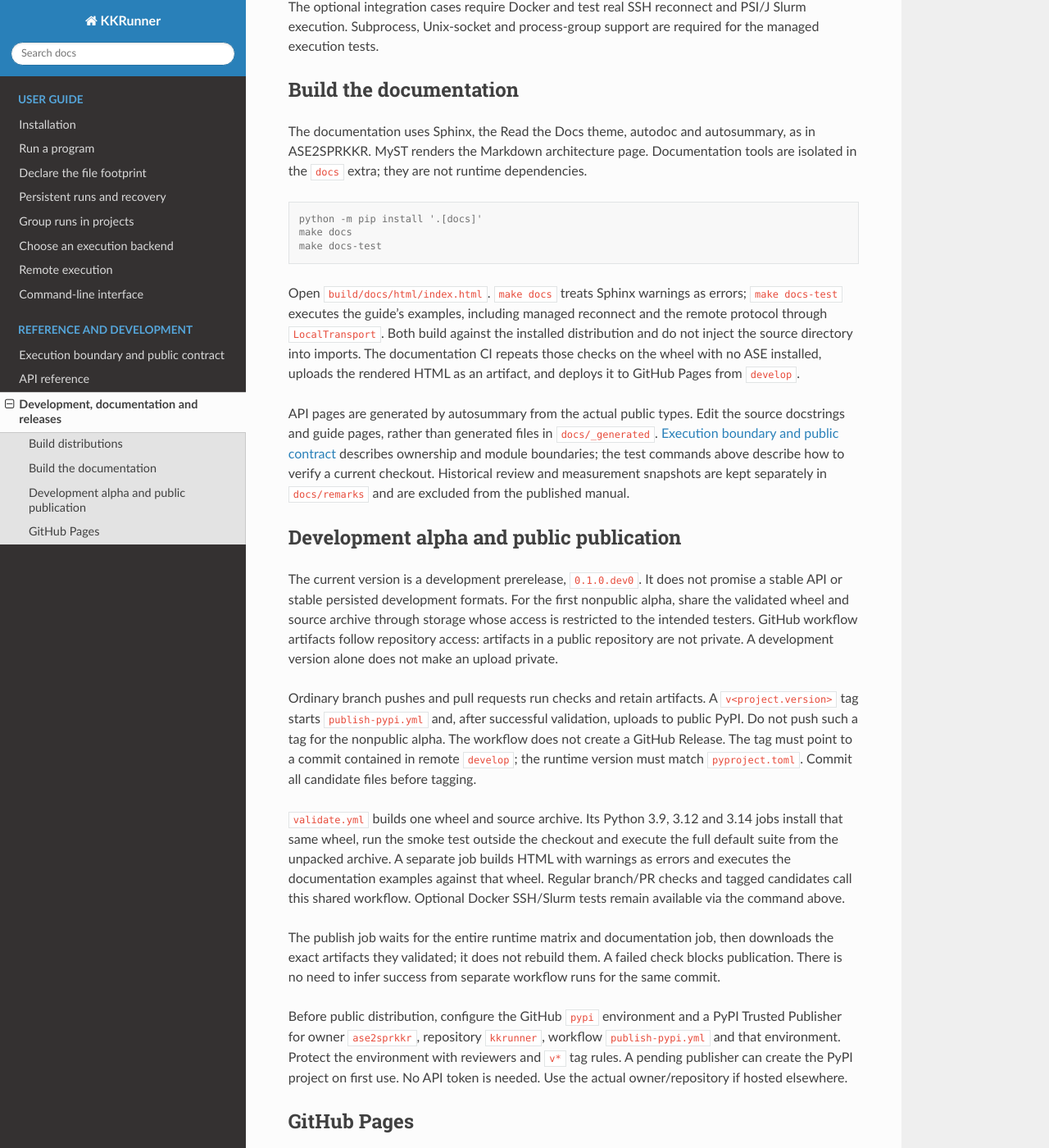
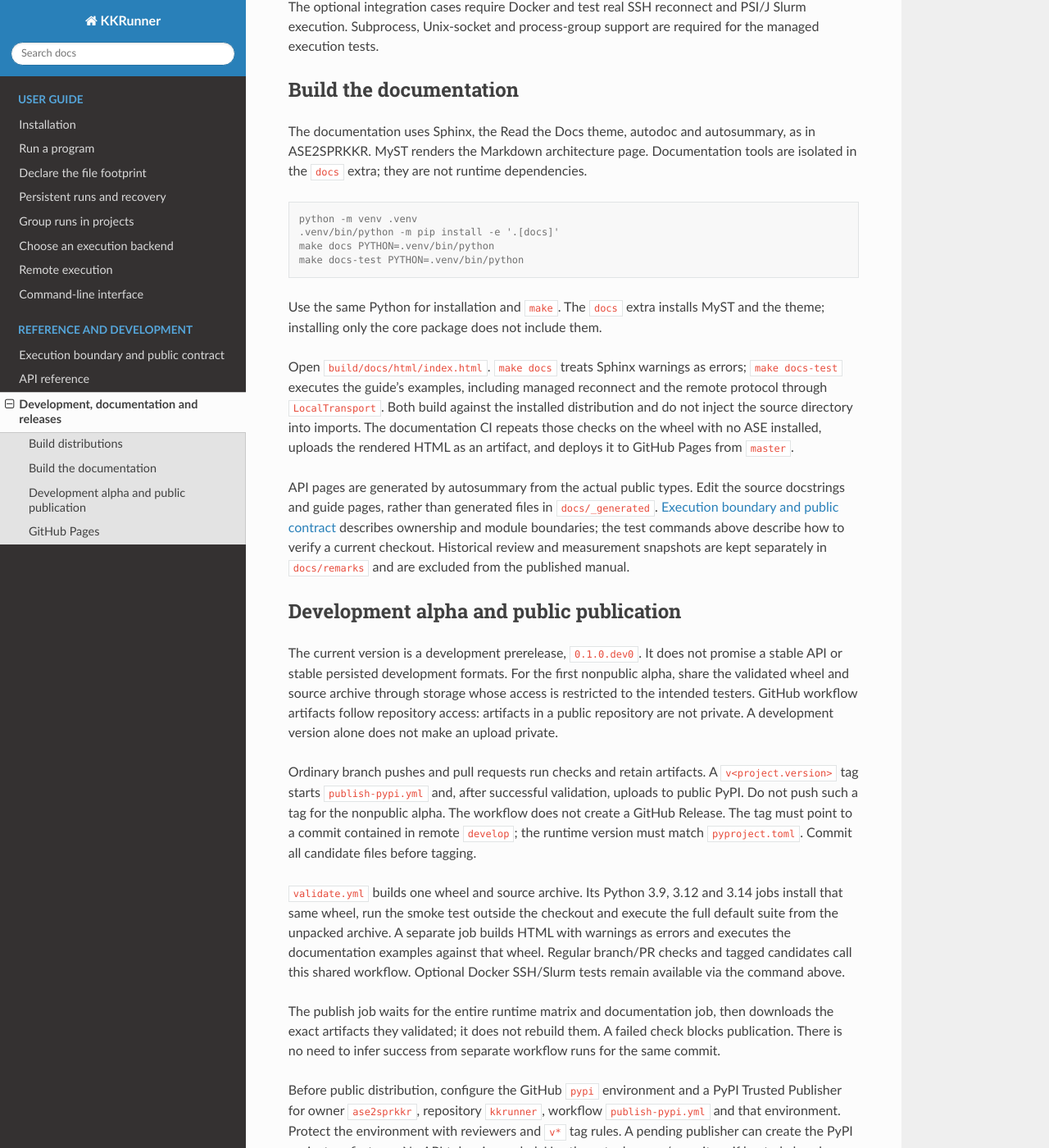
Before and after one commit to ase2sprkkr/kkrunner, a Sphinx documentation site: the page built from docs/development.rst, in a window 1280 px wide and 1400 px high, scrolled down 540 px. Shown: the whole window at 82% size. Built offline with Sphinx 7.4.7 and the Read the Docs theme 3.1.0, drawn with Linux system fonts in a browser that asks for light colours; some of the changed text lies outside the part shown.

Commit message:
Make documentation builds reproducible locally and on GitHub
Keep the runtime matrix on Ubuntu 24.04, where setup-python supplies Python
3.9; ubuntu-latest now resolves to 26.04 and fails before validation starts.
Check the MyST/theme imports after installing the wheel documentation extra.

Deploy Pages from master and link source pages to that branch. Show local
builds in an isolated virtual environment, with the same interpreter used
for dependency installation and Makefile targets.

Validation: exact workflow build/install/HTML/doctest commands passed in
two clean Python 3.12 environments inside Docker, without ASE or PSI/J.
All five documentation examples passed, along with actionlint and shell
syntax checks. Local HTML also builds on Python 3.14. This new commit has
not been run on a hosted runner or deployed to Pages; no push or publication
was performed.

```diff
--- a/docs/conf.py
+++ b/docs/conf.py
@@ -22,7 +22,7 @@ html_context = {
     "display_github": True,
     "github_user": "ase2sprkkr",
     "github_repo": "kkrunner",
-    "github_version": "develop",
+    "github_version": "master",
     "conf_py_path": "/docs/",
 }
 source_suffix = {".rst": "restructuredtext", ".md": "markdown"}
--- a/docs/development.rst
+++ b/docs/development.rst
@@ -29,14 +29,18 @@ Build the documentation
 -------------------------
 
 The documentation uses Sphinx, the Read the Docs theme, autodoc and autosummary,
-as in ASE2SPRKKR. MyST renders the Markdown architecture page. Documentation tools are isolated in the ``docs`` extra; they are not
-runtime dependencies.
+as in ASE2SPRKKR. MyST renders the Markdown architecture page. Documentation
+tools are isolated in the ``docs`` extra; they are not runtime dependencies.
 
 .. code-block:: console
 
-   python -m pip install '.[docs]'
-   make docs
-   make docs-test
+   python -m venv .venv
+   .venv/bin/python -m pip install -e '.[docs]'
+   make docs PYTHON=.venv/bin/python
+   make docs-test PYTHON=.venv/bin/python
+
+Use the same Python for installation and ``make``. The ``docs`` extra installs
+MyST and the theme; installing only the core package does not include them.
 
 Open ``build/docs/html/index.html``. ``make docs`` treats Sphinx warnings as
 errors; ``make docs-test`` executes the guide's examples, including managed
@@ -44,7 +48,7 @@ reconnect and the remote protocol through ``LocalTransport``. Both build against
 the installed distribution and do not inject the source directory into imports.
 The documentation CI repeats those checks on the wheel with no ASE installed,
 uploads the rendered HTML as an artifact, and deploys it to GitHub Pages from
-``develop``.
+``master``.
 
 API pages are generated by autosummary from the actual public types. Edit the
 source docstrings and guide pages, rather than generated files in
@@ -94,11 +98,11 @@ GitHub Pages
 The documentation site is ``https://ase2sprkkr.github.io/kkrunner/``. In the
 repository's **Settings > Pages > Build and deployment**, select **GitHub
 Actions** as the source. The ``github-pages`` environment must allow deployment
-from ``develop``. The source branch must contain the validation and CI workflows;
+from ``master``. The source branch must contain the validation and CI workflows;
 no generated HTML or separate ``gh-pages`` branch is required.
 
 Pushes and pull requests build HTML and execute the examples. Only a push to
-``develop`` or a manual workflow run on ``develop`` uploads a Pages artifact and
+``master`` or a manual workflow run on ``master`` uploads a Pages artifact and
 runs the deployment job. The validation jobs have read-only repository permissions;
 the separate deployment job has ``pages: write`` and ``id-token: write``.
 Deployment concurrency does not cancel an in-progress deployment.
```
Also changed, not shown: README.md (+9 -7 lines), 2 other files.
